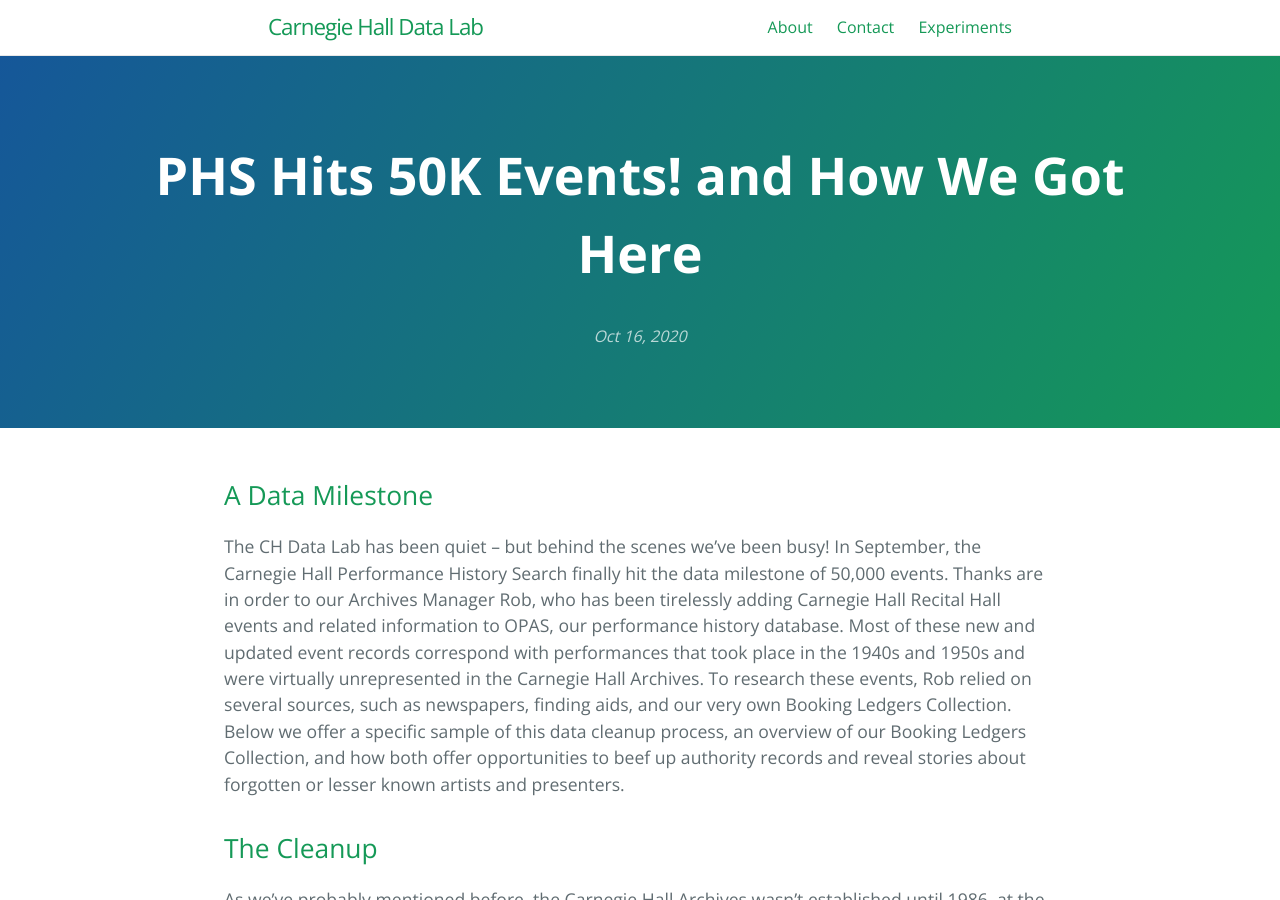
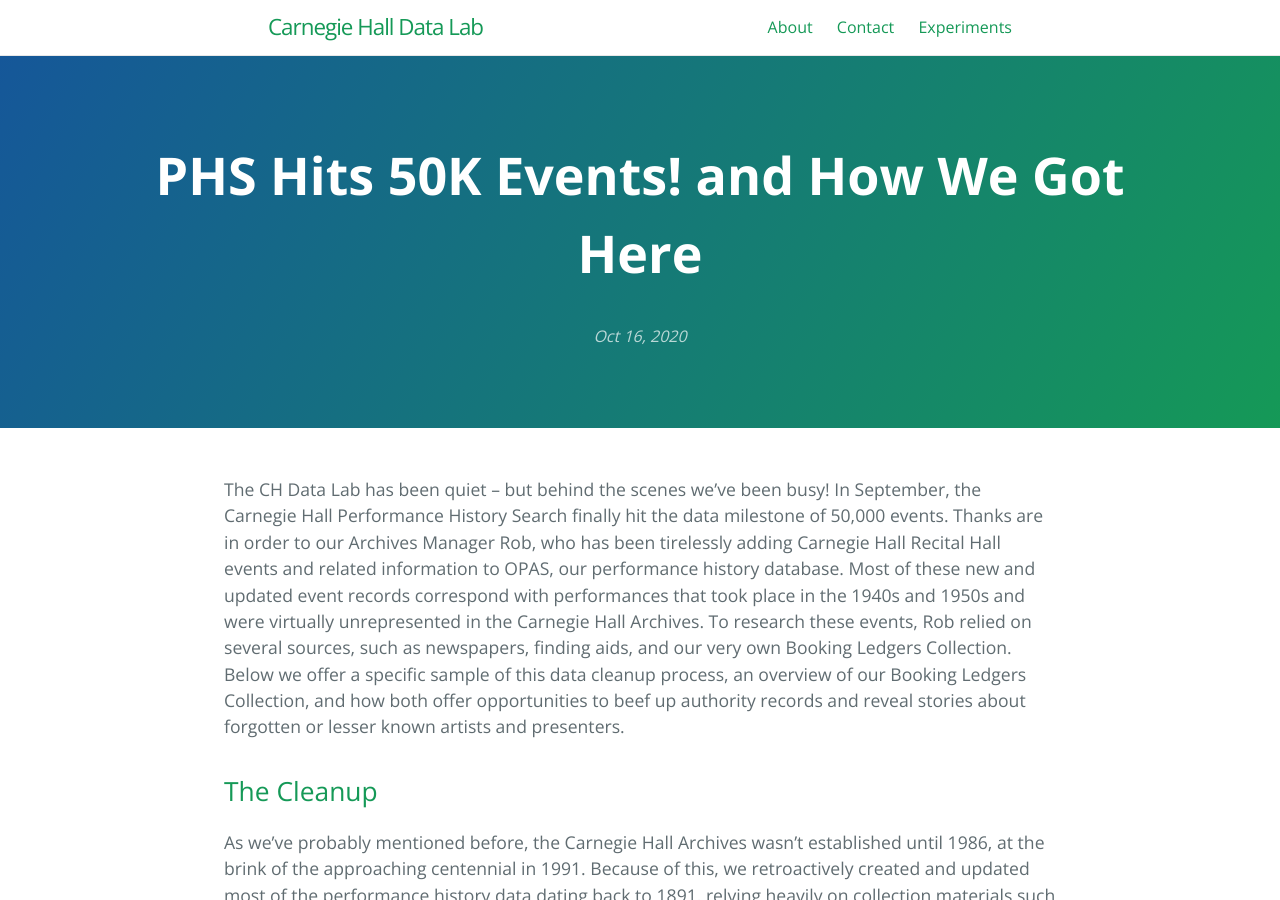
Before and after one commit to CarnegieHall/datalab, a Jekyll site: the page built from _posts/2020-10-16-phs50k.md, in a window 1280 px wide and 900 px high. Built offline with Jekyll 4.4.1, drawn with Linux system fonts in a browser that asks for light colours.

Commit message:
Deleted first header
deleted first header so it doesn't show up as preview on site

```diff
--- a/_posts/2020-10-16-phs50k.md
+++ b/_posts/2020-10-16-phs50k.md
@@ -2,7 +2,6 @@
 layout: post
 title: "PHS Hits 50K Events! and How We Got Here"
 ---
-## A Data Milestone
 
 The CH Data Lab has been quiet – but behind the scenes we’ve been busy! In September, the Carnegie Hall Performance History Search finally hit the data milestone of 50,000 events. Thanks are in order to our Archives Manager Rob, who has been tirelessly adding Carnegie Hall Recital Hall events and related information to OPAS, our performance history database. Most of these new and updated event records correspond with performances that took place in the 1940s and 1950s and were virtually unrepresented in the Carnegie Hall Archives. To research these events, Rob relied on several sources, such as newspapers, finding aids, and our very own Booking Ledgers Collection. Below we offer a specific sample of this data cleanup process, an overview of our Booking Ledgers Collection, and how both offer opportunities to beef up authority records and reveal stories about forgotten or lesser known artists and presenters.
 
```
